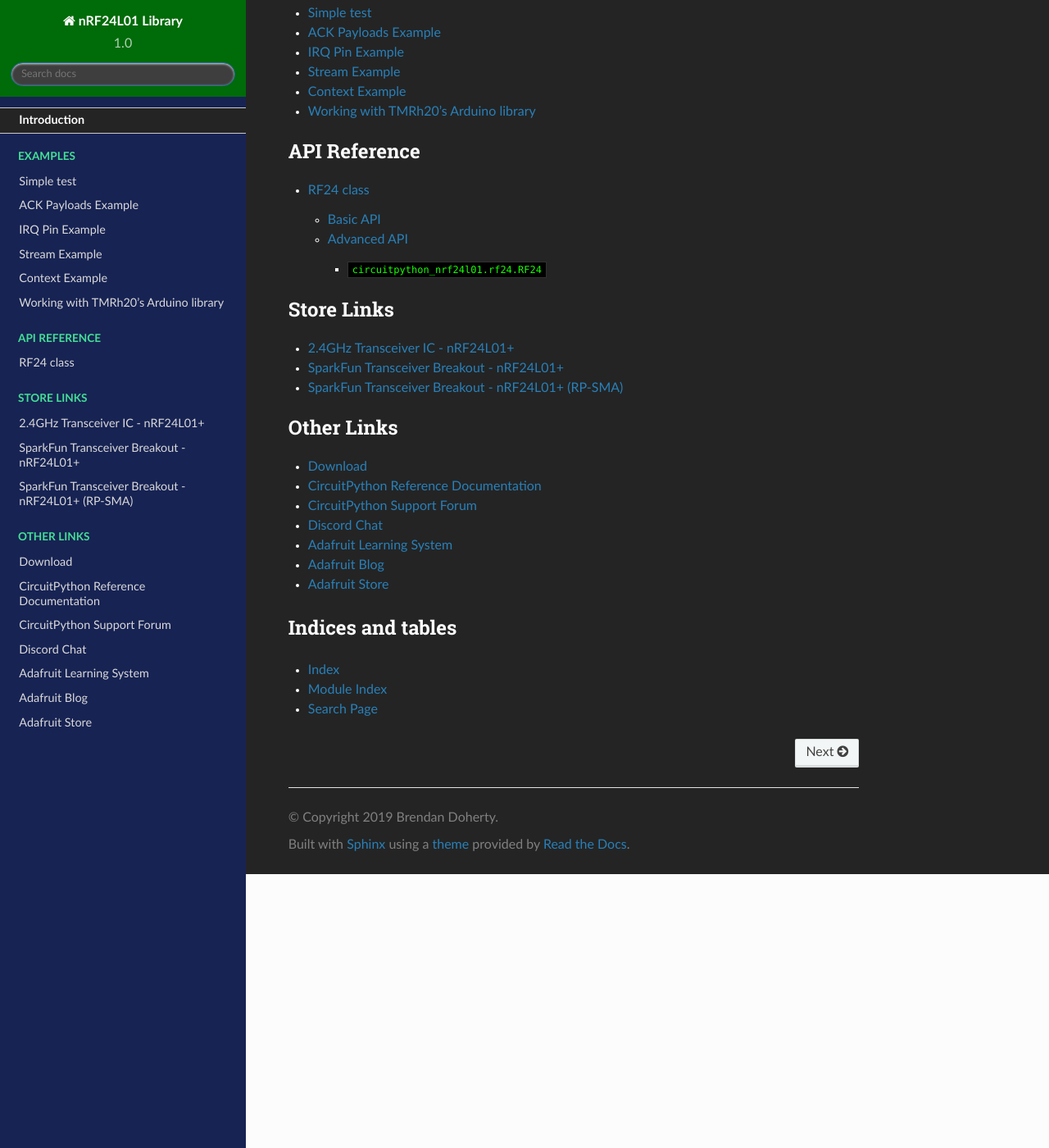
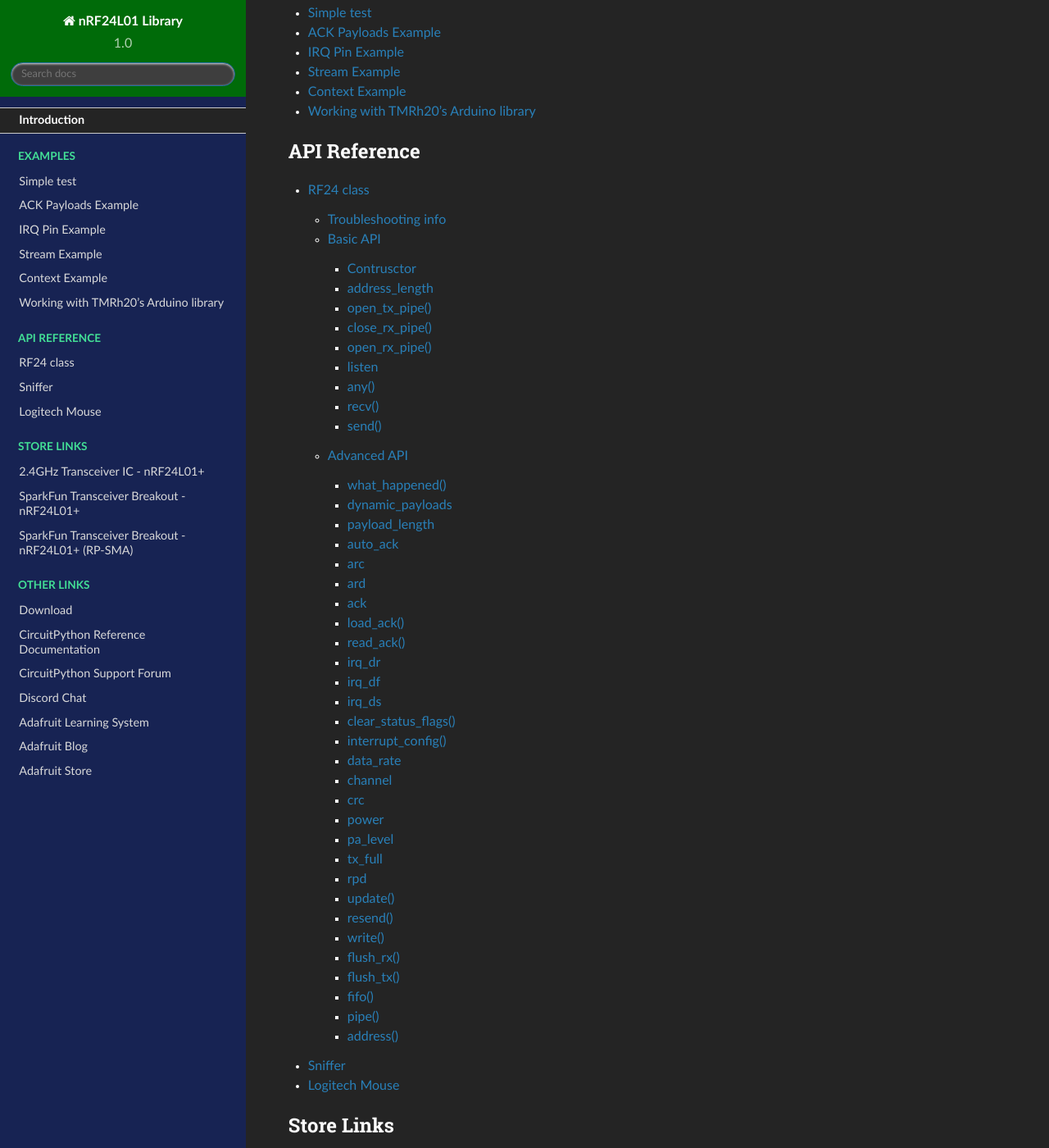
Before and after one commit to nRF24/CircuitPython_nRF24L01, a Sphinx documentation site: the page built from docs/index.rst, in a window 1280 px wide and 1400 px high, scrolled down 6035 px. Shown: the whole window at 82% size. Built offline with Sphinx 7.4.7 and the Read the Docs theme 2.0.0, drawn with Linux system fonts in a browser that asks for light colours.

Commit message:
updates from logitech-mouse branch

```diff
--- a/docs/api.rst
+++ b/docs/api.rst
@@ -8,6 +8,9 @@
 
 RF24 class
 ==============
+
+Troubleshooting info
+--------------------
 
 .. important:: The nRF24L01 has 3 key features that can be interdependent of each other. Their
     priority of dependence is as follows:
@@ -27,82 +30,255 @@
 Remeber that the nRF24L01's FIFO (first-in,first-out) buffer has 3 levels. This means that there
 can be up to 3 payloads waiting to be read (RX) and up to 3 payloads waiting to be transmit (TX).
 
-With the `auto_ack` feature enabled you get:
+With the `auto_ack` feature enabled, you get:
 
-    * cycle redundancy checking (`crc`) automatically enabled
+    * cyclic redundancy checking (`crc`) automatically enabled
     * to change amount of automatic re-transmit attempts and the delay time between them. See the
       `arc` and `ard` attributes.
 
 .. note:: A word on pipes vs addresses vs channels.
 
-    You should think of the data pipes as a vehicle that you (the payload) get into. Continuing the
-    analogy, the specified address is not the address of an nRF24L01 radio, rather it is more
-    like a route that connects the endpoints. There are only six data pipes on the nRF24L01,
-    thus it can simultaneously listen to a maximum of 6 other nRF24L01 radios (can only talk to
-    1 at a time). When assigning addresses to a data pipe, you can use any 5 byte long address
-    you can think of (as long as the last byte is unique among simultaneously broadcasting
-    addresses), so you're not limited to communicating to the same 6 radios (more on this when
-    we support "Multiciever" mode). Also the radio's channel is not be confused with the
-    radio's pipes. Channel selection is a way of specifying a certain radio frequency
-    (frequency = [2400 + channel] MHz). Channel defaults to 76 (like the arduino library), but
-    options range from 0 to 125 -- that's 2.4 GHz to 2.525 GHz. The channel can be tweaked to
-    find a less occupied frequency amongst (Bluetooth & WiFi) ambient signals.
+    You should think of the data pipes as a "parking spot" for your payload. There are only six
+    data pipes on the nRF24L01, thus it can simultaneously "listen" to a maximum of 6 other nRF24L01
+    radios. However, it can only "talk" to 1 other nRF24L01 at a time).
+
+    The specified address is not the address of an nRF24L01 radio, rather it is more like a path
+    that connects the endpoints. When assigning addresses to a data pipe, you can use any 5 byte
+    long address you can think of (as long as the first byte is unique among simultaneously
+    broadcasting addresses), so you're not limited to communicating with only the same 6 nRF24L01
+    radios (more on this when we officially support "Multiciever" mode).
+
+    Finnaly, the radio's channel is not be confused with the radio's pipes. Channel selection is a
+    way of specifying a certain radio frequency (frequency = [2400 + channel] MHz). Channel
+    defaults to 76 (like the arduino library), but options range from 0 to 125 -- that's 2.4
+    GHz to 2.525 GHz. The channel can be tweaked to find a less occupied frequency amongst
+    Bluetooth, WiFi, or other ambient signals that use the same spectrum of frequencies.
 
 .. warning:: For successful transmissions, most of the endpoint trasceivers' settings/features must
     match. These settings/features include:
 
-    * The RX pipe's address on the receiving nRF24L01 MUST match the TX pipe's address on the
-      transmitting nRF24L01
+    * The RX pipe's address on the receiving nRF24L01 (passed to `open_rx_pipe()`) MUST match the
+      TX pipe's address on the transmitting nRF24L01 (passed to `open_tx_pipe()`)
     * `address_length`
     * `channel`
     * `data_rate`
     * `dynamic_payloads`
     * `payload_length` only when `dynamic_payloads` is disabled
-    * `auto_ack`
+    * `auto_ack` on the recieving nRF24L01 must be enabled if `arc` is greater than 0 on the
+      transmitting nRF24L01
     * custom `ack` payloads
     * `crc`
 
     In fact the only attributes that aren't required to match on both endpoint transceivers would
-    be the identifying data pipe number (passed to `open_rx_pipe()`), `pa_level`, `arc`, &
-    `ard` attributes. The ``ask_no_ack`` feature can be used despite the settings/features
-    configuration (see :meth:`~circuitpython_nrf24l01.rf24.RF24.send` & `write()` function
+    be the identifying data pipe number (passed to `open_rx_pipe()` or `load_ack()`), `pa_level`,
+    `arc`, & `ard` attributes. The ``ask_no_ack`` feature can be used despite the settings/features
+    configuration (see `send()` & `write()` function
     parameters for more details).
 
 Basic API
 ---------
 
+Contrusctor
+******************
+
 .. autoclass:: circuitpython_nrf24l01.rf24.RF24
-    :members: address_length, open_tx_pipe, close_rx_pipe, open_rx_pipe, listen, any, recv, send
+    :no-members:
+
+address_length
+******************
+
+.. autoattribute:: circuitpython_nrf24l01.rf24.RF24.address_length
+
+open_tx_pipe()
+******************
+
+.. automethod:: circuitpython_nrf24l01.rf24.RF24.open_tx_pipe
+
+close_rx_pipe()
+******************
+
+.. automethod:: circuitpython_nrf24l01.rf24.RF24.close_rx_pipe
+
+open_rx_pipe()
+******************
+
+.. automethod:: circuitpython_nrf24l01.rf24.RF24.open_rx_pipe
+
+listen
+******************
+
+.. autoattribute:: circuitpython_nrf24l01.rf24.RF24.listen
+
+any()
+******************
+
+.. automethod:: circuitpython_nrf24l01.rf24.RF24.any
+
+recv()
+******************
+
+.. automethod:: circuitpython_nrf24l01.rf24.RF24.recv
+
+send()
+******************
+
+.. automethod:: circuitpython_nrf24l01.rf24.RF24.send
 
 Advanced API
 ------------
 
-.. class:: circuitpython_nrf24l01.rf24.RF24
+what_happened()
+******************************
 
-    .. automethod:: what_happened
-    .. autoattribute:: dynamic_payloads
-    .. autoattribute:: payload_length
-    .. autoattribute:: auto_ack
-    .. autoattribute:: irq_dr
-    .. autoattribute:: irq_df
-    .. autoattribute:: irq_ds
-    .. automethod:: clear_status_flags
-    .. automethod:: interrupt_config
-    .. autoattribute:: ack
-    .. automethod:: load_ack
-    .. automethod:: read_ack
-    .. autoattribute:: data_rate
-    .. autoattribute:: channel
-    .. autoattribute:: crc
-    .. autoattribute:: power
-    .. autoattribute:: arc
-    .. autoattribute:: ard
-    .. autoattribute:: pa_level
-    .. autoattribute:: tx_full
-    .. automethod:: update
-    .. automethod:: resend
-    .. automethod:: write
-    .. automethod:: flush_rx
-    .. automethod:: flush_tx
-    .. automethod:: fifo
-    .. automethod:: pipe
+.. automethod:: circuitpython_nrf24l01.rf24.RF24.what_happened
+
+dynamic_payloads
+******************************
+
+.. autoattribute:: circuitpython_nrf24l01.rf24.RF24.dynamic_payloads
+
+payload_length
+******************************
+
+.. autoattribute:: circuitpython_nrf24l01.rf24.RF24.payload_length
+
+auto_ack
+******************************
+
+.. autoattribute:: circuitpython_nrf24l01.rf24.RF24.auto_ack
+
+arc
+******************************
+
+.. autoattribute:: circuitpython_nrf24l01.rf24.RF24.arc
+
+ard
+******************************
+
+.. autoattribute:: circuitpython_nrf24l01.rf24.RF24.ard
+
+ack
+******************************
+
+.. autoattribute:: circuitpython_nrf24l01.rf24.RF24.ack
+
+load_ack()
+******************************
+
+.. automethod:: circuitpython_nrf24l01.rf24.RF24.load_ack
+
+read_ack()
+******************************
+
+.. automethod:: circuitpython_nrf24l01.rf24.RF24.read_ack
+
+irq_dr
+******************************
+
+.. autoattribute:: circuitpython_nrf24l01.rf24.RF24.irq_dr
+
+irq_df
+******************************
+
+.. autoattribute:: circuitpython_nrf24l01.rf24.RF24.irq_df
+
+irq_ds
+******************************
+
+.. autoattribute:: circuitpython_nrf24l01.rf24.RF24.irq_ds
+
+clear_status_flags()
+******************************
+
+.. automethod:: circuitpython_nrf24l01.rf24.RF24.clear_status_flags
+
+interrupt_config()
+******************************
+
+.. automethod:: circuitpython_nrf24l01.rf24.RF24.interrupt_config
+
+data_rate
+******************************
+
+.. autoattribute:: circuitpython_nrf24l01.rf24.RF24.data_rate
+
+channel
+******************************
+
+.. autoattribute:: circuitpython_nrf24l01.rf24.RF24.channel
+
+crc
+******************************
+
+.. autoattribute:: circuitpython_nrf24l01.rf24.RF24.crc
+
+power
+******************************
+
+.. autoattribute:: circuitpython_nrf24l01.rf24.RF24.power
+
+pa_level
+******************************
+
+.. autoattribute:: circuitpython_nrf24l01.rf24.RF24.pa_level
+
+tx_full
+******************************
+
+.. autoattribute:: circuitpython_nrf24l01.rf24.RF24.tx_full
+
+rpd
+******************************
+
+.. autoattribute:: circuitpython_nrf24l01.rf24.RF24.rpd
+
+update()
+******************************
+
+.. automethod:: circuitpython_nrf24l01.rf24.RF24.update
+
+resend()
+******************************
+
+.. automethod:: circuitpython_nrf24l01.rf24.RF24.resend
+
+write()
+******************************
+
+.. automethod:: circuitpython_nrf24l01.rf24.RF24.write
+
+flush_rx()
+******************************
+
+.. automethod:: circuitpython_nrf24l01.rf24.RF24.flush_rx
+
+flush_tx()
+******************************
+
+.. automethod:: circuitpython_nrf24l01.rf24.RF24.flush_tx
+
+fifo()
+******************************
+
+.. automethod:: circuitpython_nrf24l01.rf24.RF24.fifo
+
+pipe()
+******************************
+
+.. automethod:: circuitpython_nrf24l01.rf24.RF24.pipe
+
+address()
+******************************
+
+.. automethod:: circuitpython_nrf24l01.rf24.RF24.address
+
+Sniffer
+=======
+    .. automodule:: circuitpython_nrf24l01.sniffer
+        :members:
+
+Logitech Mouse
+==============
+
+    .. automodule:: circuitpython_nrf24l01.logitech_mouse
+        :members:
```
Also changed, not shown: 2 other files.
